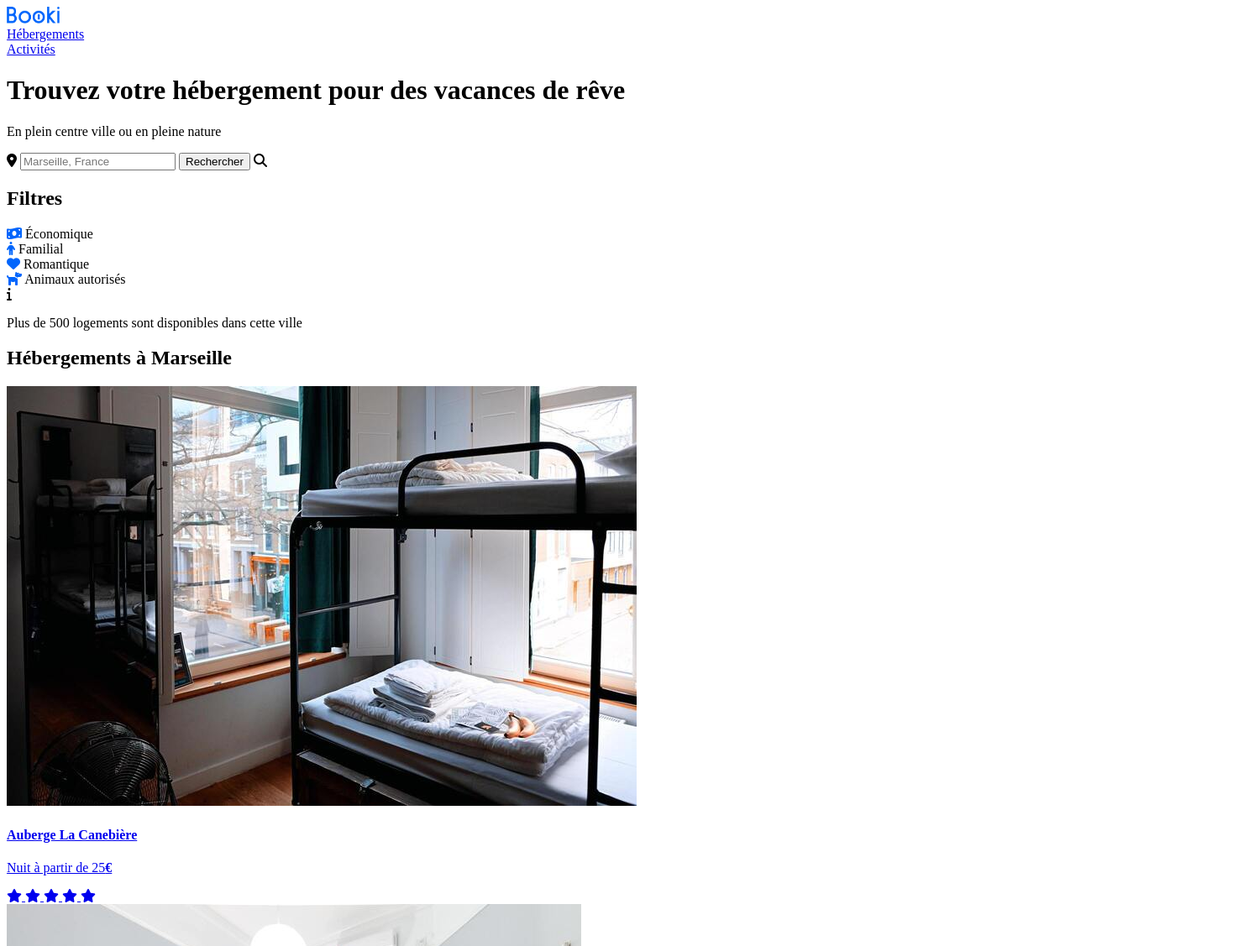
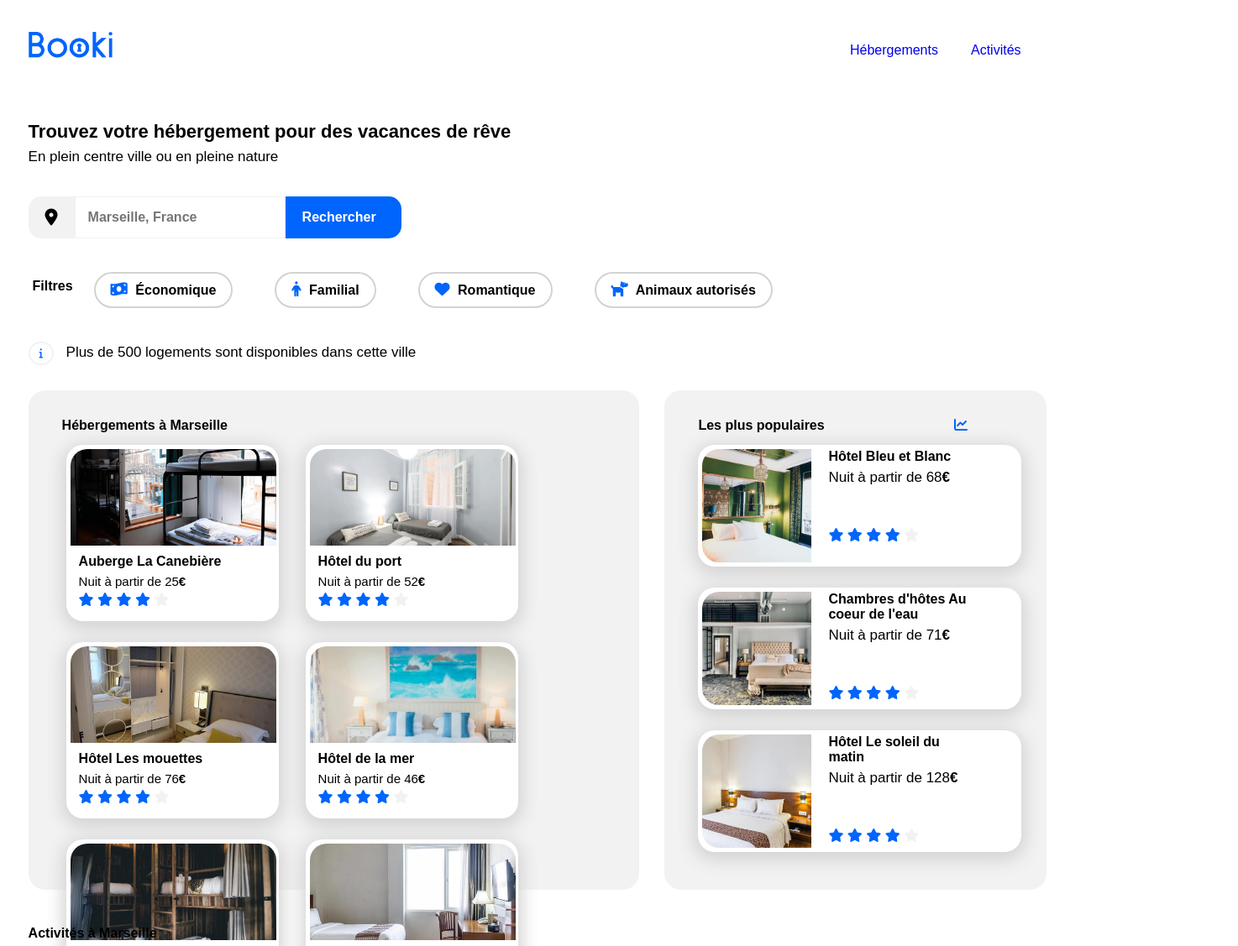
Before and after one commit to Zohraa-B/Projet2, a plain HTML site: page index.html in a window 1280 px wide. Shown: the top 1127 px of the page at 84% size, 1474 px wide, since content can reach past the window. Drawn offline with Linux system fonts and the light colour scheme; files that its build step writes are made by us from their sources; a web font is replaced by a local one.

Commit message:
Add files via upload

```diff
--- a/index.html
+++ b/index.html
@@ -3,8 +3,8 @@
     <head>
         <meta charset="UTF-8">
         <meta http-equiv="X-UA-Compatible" content="IE=edge">
-        <meta name="viewport" content="width=device-width, initial-scale=1.0">
-        <link rel="stylesheet" href="./../CSS/style.css" type="text/css" />
+        <meta name="viewport" content="width=device-width, initial-scale=1">
+        <link rel="stylesheet" href="./../CSS/styles.css" type="text/css">
         <script src="https://kit.fontawesome.com/ea66d12385.js" crossorigin="anonymous"></script>
         <title>Booki</title>
     </head>
@@ -13,7 +13,7 @@
       <!--Header-->
     <header>
       <nav>
-        <img class="logo" src="/images/logo/Booki.png" alt="logo Booki" width="5%">
+        <img class="logo" src="/images/logo/Booki.png" alt="logo Booki">
 
         <div class="menu">
 
@@ -74,11 +74,11 @@
       </div>
     </main>
 
-    <!------Section Cards------>
+    <!--Section Cards-->
 
   <!--Hébergements-->
 
-  <section id="section">
+  <div id="section">
     <section id="section1">
       <h2>Hébergements à Marseille</h2>
         <div class="marseille">
@@ -132,7 +132,7 @@
           </a>
           <a href="#">
             <div class="card">
-              <img class="himg"src="/images/hebergements/4_small/annie-spratt-Eg1qcIitAuA-unsplash.jpg" alt="Hôtel de la mer">
+              <img class="himg" src="/images/hebergements/4_small/annie-spratt-Eg1qcIitAuA-unsplash.jpg" alt="Hôtel de la mer">
               <div class="container">
                 <h4>Hôtel de la mer</h4>
                 <p>Nuit à partir de 46<b>€</b></p>
@@ -164,7 +164,7 @@
           </a>
           <a href="#">
             <div class="card">
-              <img class="himg"src="/images/hebergements/4_small/febrian-zakaria-M6S1WvfW68A-unsplash.jpg" alt="Hôtel chez Amina">
+              <img class="himg" src="/images/hebergements/4_small/febrian-zakaria-M6S1WvfW68A-unsplash.jpg" alt="Hôtel chez Amina">
               <div class="container">
                 <h4>Hôtel Chez Amina</h4>
                 <p>Nuit à partir de 96<b>€</b></p>
@@ -240,9 +240,9 @@
           </a>
         </div>
     </aside>
-  </section>
+  </div>
 
-    <!-----Activités à Marseille----->
+    <!--Activités à Marseille-->
 
 
 <section class="activites">
@@ -268,7 +268,7 @@
       <div class="card3">
         <img class="aimg" src="/images/activites/4_small/kilyan-sockalingum-NR8-cBCN3aI-unsplash.jpg" alt="Parc des Calanques">
         <div class="container3">
-          <h4>Parc des Calanques</h4>
+          <h4>Parc national des Calanques</h4>
         </div>
       </div>
     </a>
```
